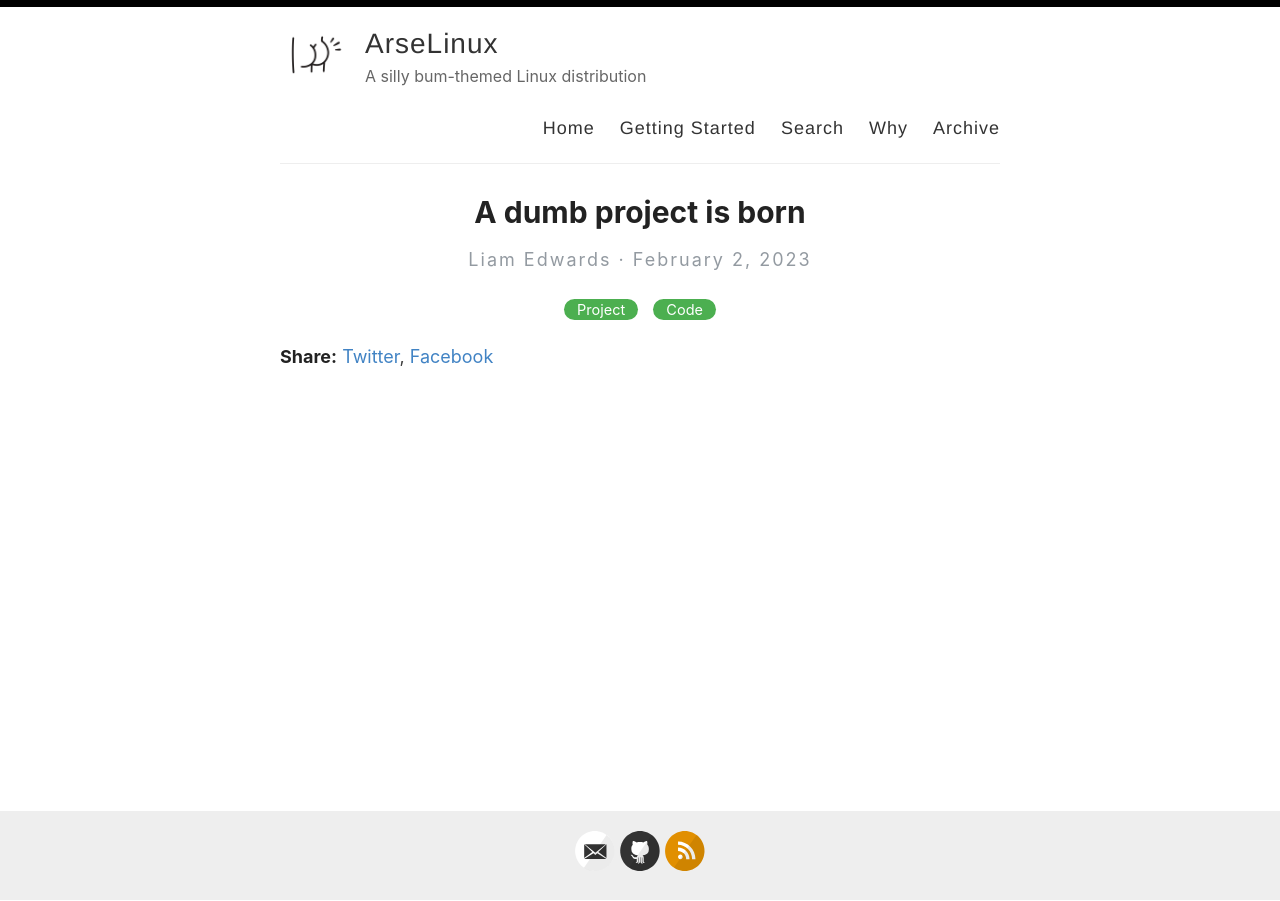
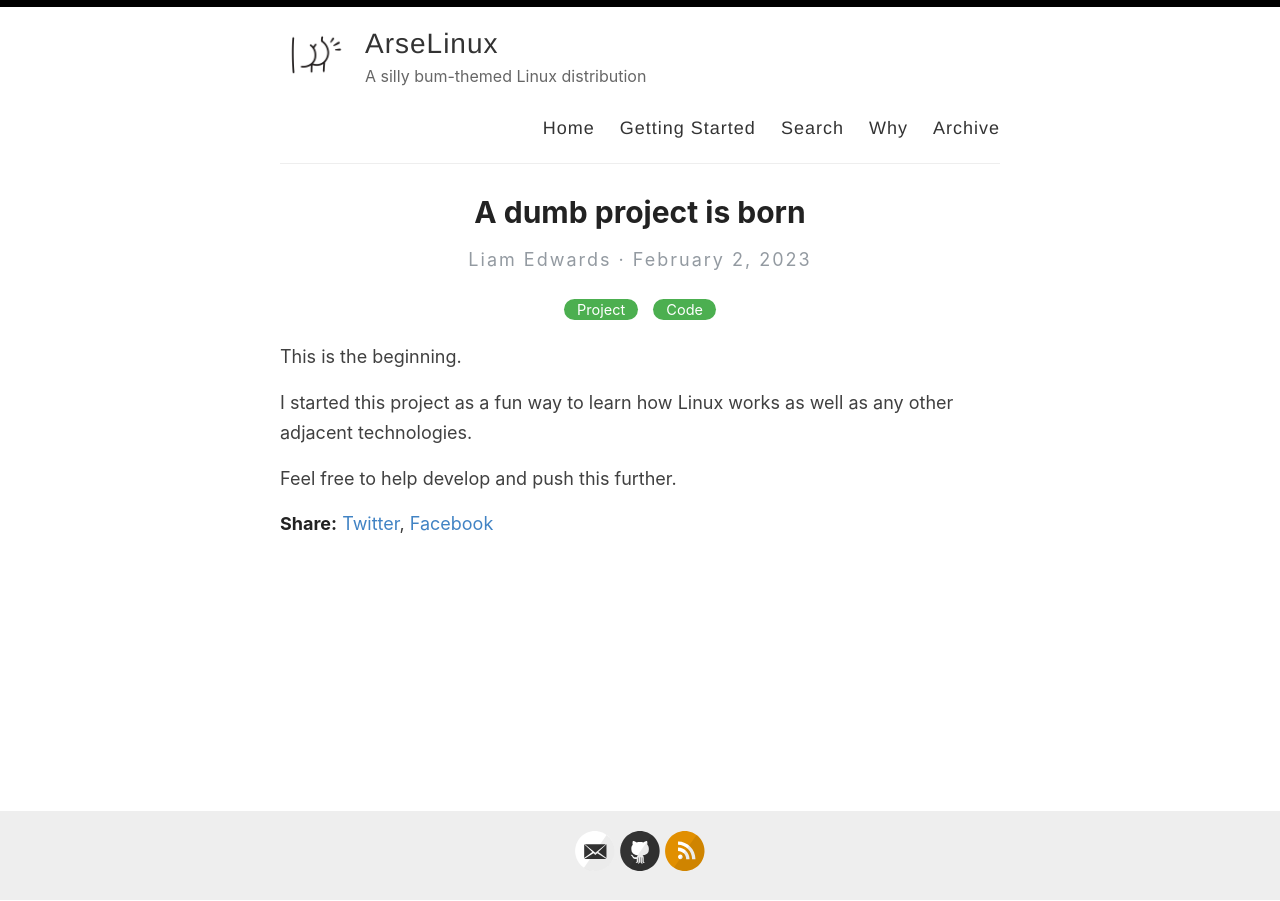
Before and after one commit to ArseLinuxOS-Development/arselinux.github.io, a Jekyll site: the page built from _posts/2023-02-02-dumb-project.md, in a window 1280 px wide. Built offline with Jekyll 4.4.1, drawn with Linux system fonts in a browser that asks for light colours.

Commit message:
Update 2023-02-02-dumb-project.md

```diff
--- a/_posts/2023-02-02-dumb-project.md
+++ b/_posts/2023-02-02-dumb-project.md
@@ -3,3 +3,10 @@ layout: post
 title:  A dumb project is born
 categories: [Project,Code]
 ---
+
+
+This is the beginning.
+
+I started this project as a fun way to learn how Linux works as well as any other adjacent technologies.
+
+Feel free to help develop and push this further.
```
